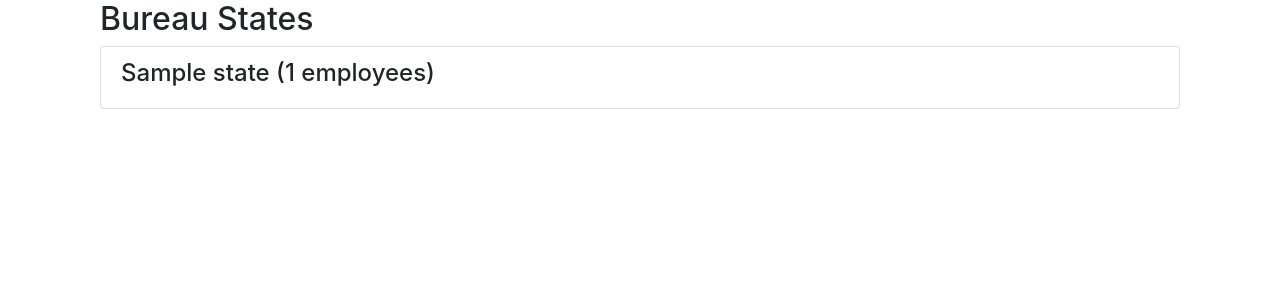
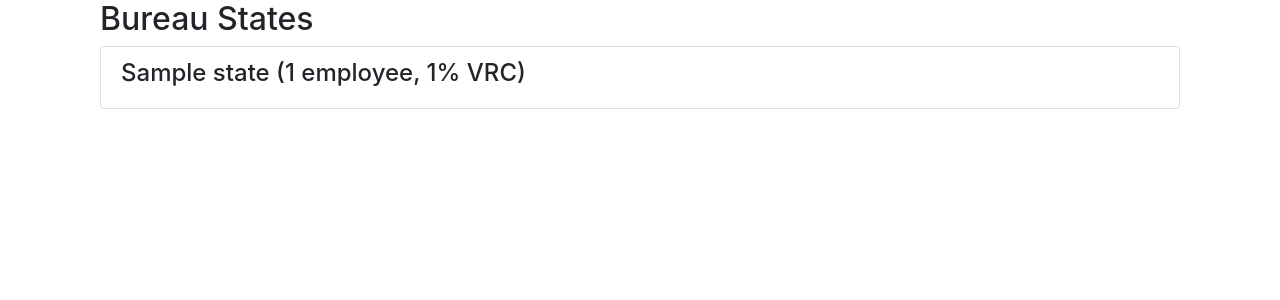
Before and after one commit to clairempr/bureau, a Django app: template bureau/templates/places/bureau_state_list.html in a window 1280 px wide. Shown: the part 56-356 px from the top of the page. Run offline with Django 3.2, Linux system fonts and the light colour scheme; the template is opened without the code that fills it: most values are stand-ins (such as "Sample title", 1, 10 or a date in 2020); parts of the project's set-up code (start-up, migrations or seed data) failed here and were passed over; some libraries are stand-ins or nearby versions.

Commit message:
Show percentage VRC employees in state list view

```diff
--- a/bureau/places/models.py
+++ b/bureau/places/models.py
@@ -18,6 +18,11 @@ class Region(AbstractRegion):
     whether or not Freedmen's Bureau was active there
     """
     bureau_operations = models.BooleanField(default=False)
+
+    def percent_vrc_employees(self):
+        total = self.employees.count()
+        return self.employees.filter(vrc=True).count() / total * 100 if total else 0
+
 connect_default_signals(Region)
 
 
--- a/bureau/templates/places/bureau_state_list.html
+++ b/bureau/templates/places/bureau_state_list.html
@@ -9,7 +9,8 @@
     <div class="list-group">
       {% for state in region_list %}
         <div class="list-group-item">
-        <h4 class="list-group-item-heading">{{ state.name }} ({{ state.employees.count }} employees)</h4>
+          <h4 class="list-group-item-heading">{{ state.name }} ({{ state.employees.count }}
+            employee{{ state.employees.count|pluralize }}, {{ state.percent_vrc_employees|floatformat }}% VRC)</h4>
         </div>
       {% endfor %}
     </div>
```
Lines whose indentation alone changed are shown as unchanged.
